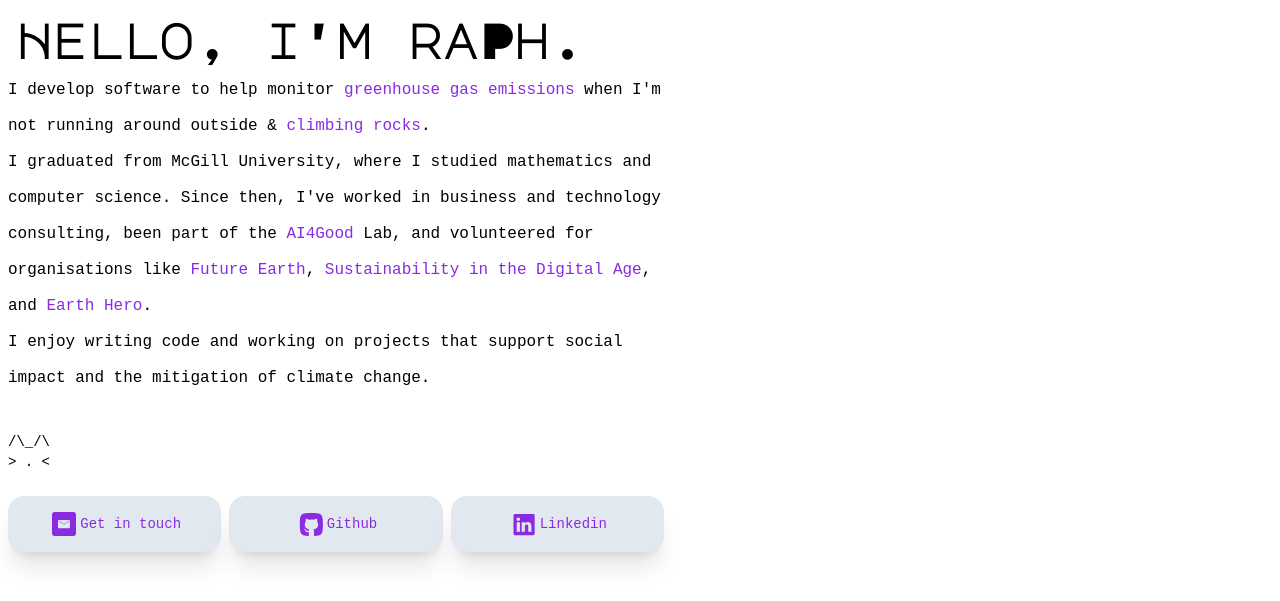
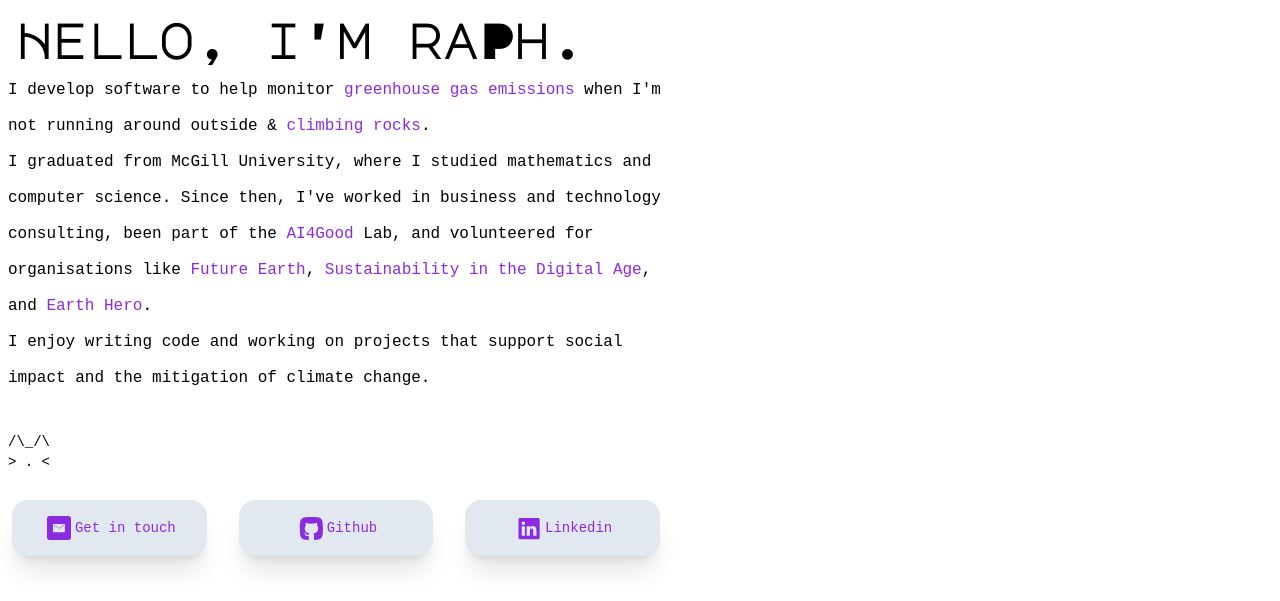
Before and after one commit to raphaelletseng/index-landing, a plain HTML site: page index.html in a window 1280 px wide. Shown: the top 601 px of the page. Drawn offline with Linux system fonts and the light colour scheme.

Commit message:
dark tests

```diff
--- a/index.html
+++ b/index.html
@@ -11,9 +11,9 @@
         <title> raphtsengzr </title>
 
     </head>
-    <body class="min-h-screen">
-        <div class="px-2 pt-2 text-3xl max-w-2xl">
-            <h1 class="font-majormono md:text-5xl font-semibold p-2"> Hello, i'm raPh. </h1>
+    <body class="min-h-screen dark:bg-black">
+        <div class="px-2 pt-2 text-3xl max-w-2xl dark:text-white">
+            <h1 class="font-majormono md:text-5xl font-semibold p-2 dark:text-white"> Hello, i'm raPh. </h1>
             <p> I develop software to help monitor <a href="https://www.ghgsat.com" rel="noopener" target="_blank">greenhouse gas emissions</a> when I'm not running around outside & <a href="assets/kamou_moby_dick.jpeg" rel="noopener" target="_blank">climbing</a> <a href="assets/rumney_the_crusher.JPG" rel="noopener" target="_blank">rocks</a>. </p>
             <p> I graduated from McGill University, where I studied mathematics and computer science. Since then, I've worked in business and technology consulting,
                 been part of the <a href="https://www.ai4goodlab.com/" rel="noopener" target="_blank">AI4Good</a> Lab, and volunteered for organisations like <a href="https://futureearth.org/" rel="noopener" target="_blank">Future Earth</a>, <a href="https://sustainabilitydigitalage.org/" rel="noopener" target="_blank">Sustainability in the Digital Age</a>, and <a href="https://www.earthhero.org/" rel="noopener" target="_blank">Earth Hero</a>.
@@ -21,19 +21,19 @@
             <p> I enjoy writing code and working on projects that support social impact and the mitigation of climate change. </p>
             <br/>
             <p class="text-sm">/\_/\<br/>> . <<br/>  </p>
-            <ul class="list-none mx-auto my-6 flex flex-row items-center gap-2">
-                <li class="w-1/3 flex flex-col items-center text-center bg-slate-200 py-3 rounded-2xl shadow-xl">
+            <ul class="list-none p-1 mx-auto my-6 flex flex-row items-center gap-8">
+                <li class="w-1/3 flex flex-col items-center text-center bg-slate-200 py-3 px-3 rounded-2xl shadow-xl">
                     <a class="text-sm flex text-center items-center mx-auto" href="mailto:raphaelletseng@gmail.com" rel="noopener" target="_blank">
                     <svg class="h-8 p-1 blueviolet" viewbox="0 0 72 72" xmlns="http://www.w3.org/2000/svg"><g fill="none" fill-rule="evenodd"><path d="M8 72h56a8 8 0 0 0 8-8V8a8 8 0 0 0-8-8H8a8 8 0 0 0-8 8v56a8 8 0 0 0 8 8Z" fill="currentColor"/><path d="M18 26.162v20.386c0 1.109.812 2.007 1.93 2.007h31.815c1.117 0 1.93-.909 1.93-2.007V26.162c0-1.217-.727-2.162-1.93-2.162H19.93c-1.25 0-1.93.969-1.93 2.162m2.933 1.776c0-.491.298-.772.773-.772.293 0 11.854 7.325 12.554 7.755l1.81 1.125c.573-.384 1.15-.713 1.744-1.111 1.213-.776 12.011-7.77 12.308-7.77.477 0 .773.282.773.773 0 .52-1.002 1.037-1.655 1.435-4.1 2.5-8.2 5.224-12.26 7.816-.237.16-.695.503-1.04.45-.382-.059-12.146-7.617-14.287-8.875-.321-.19-.72-.363-.72-.826" fill="#E2E8F0"/></g></svg>
                     Get in touch</a>
                 </li>
-                <li class="w-1/3 flex flex-row items-center text-center bg-slate-200 py-3 rounded-2xl shadow-xl" onclick="">
+                <li class="w-1/3 flex flex-row items-center text-center bg-slate-200 py-3 px-3 rounded-2xl shadow-xl" onclick="">
                     <a class="text-sm flex text-center items-center mx-auto" href="https://github.com/raphaelletseng" rel="noopener" target="_blank">
                     <svg class="h-8 p-1 blueviolet" fill="none" viewbox="0 0 25 25" xmlns="http://www.w3.org/2000/svg"><path clip-rule="evenodd" d="M15.748 24.947c8.342-.24 9.163-1.997 9.163-11.966 0-11-1-12-12-12s-12 1-12 12c0 9.995.826 11.734 9.228 11.968a.503.503 0 0 0 .1-.32c0-.25-.01-2.817-.015-3.7-3.037.64-3.678-1.419-3.678-1.419-.497-1.222-1.213-1.548-1.213-1.548-.99-.656.075-.643.075-.643 1.096.075 1.673 1.091 1.673 1.091.974 1.617 2.556 1.15 3.178.88.1-.684.381-1.15.693-1.415-2.425-.267-4.974-1.175-4.974-5.23 0-1.155.426-2.099 1.124-2.839-.113-.268-.487-1.344.107-2.8 0 0 .917-.285 3.003 1.084a10.755 10.755 0 0 1 2.734-.356c.927.004 1.861.121 2.734.356 2.085-1.369 3-1.084 3-1.084.596 1.456.221 2.532.108 2.8.7.74 1.123 1.684 1.123 2.84 0 4.064-2.553 4.96-4.986 5.22.392.327.741.973.741 1.96a1298.915 1298.915 0 0 1-.013 4.802c0 .11.03.224.095.32Z" fill="currentColor" fill-rule="evenodd"/></svg>
                         Github
                     </a>
                 </li>
-                <li class="w-1/3 flex flex-col items-center text-center bg-slate-200 py-3 rounded-2xl shadow-xl">
+                <li class="w-1/3 flex flex-col items-center text-center bg-slate-200 py-3 px-3 rounded-2xl shadow-xl">
                     <a class="text-sm flex text-center items-center mx-auto" href="https://www.linkedin.com/in/rapha%C3%ABlletseng/" rel="noopener" target="_blank">
                         <svg class="h-8 p-1 blueviolet" viewbox="0 0 56 56" xml:space="preserve" xmlns="http://www.w3.org/2000/svg"><path d="M30.071 27.101v-.077a2.031 2.031 0 0 1-.05.077h.05z"/><path d="M49.265 4.667H7.145c-2.016 0-3.651 1.596-3.651 3.563v42.613c0 1.966 1.635 3.562 3.651 3.562h42.12c2.019 0 3.654-1.597 3.654-3.562V8.23c0-1.968-1.636-3.563-3.654-3.563zm-30.79 41.637H11.01V23.845h7.465v22.459zm-3.732-25.527h-.05c-2.504 0-4.124-1.725-4.124-3.88 0-2.203 1.67-3.88 4.223-3.88 2.554 0 4.125 1.677 4.175 3.88 0 2.155-1.622 3.88-4.224 3.88zm30.651 25.527h-7.465V34.286c0-3.018-1.08-5.078-3.781-5.078-2.062 0-3.29 1.389-3.831 2.731-.197.479-.245 1.149-.245 1.821v12.543h-7.465s.098-20.354 0-22.459h7.465v3.179c.992-1.53 2.766-3.709 6.729-3.709 4.911 0 8.594 3.211 8.594 10.11v12.88z" fill="currentColor"/></svg>
                     Linkedin</a>
@@ -42,13 +42,13 @@
         </div>
         <br />
         <div id="fun" class="flex flex-col justify-center md:flex-row p-1 items-center gap-1 mb-12 scroll-mt-40">
-            <div class="w-full md:w-5/6 flex flex-col items-center py-1 px-2">
+            <div class="w-full md:w-5/6 flex flex-col items-center py-1 px-2 dark:text-white">
                 <p> Checkout some daily <a href="https://raphaelletseng.github.io/news_autoscraper/" rel="noopener" target="_blank">news headlines</a>:</p>
                 <div class="w-full shadow-xl">
                     <iframe src="https://raphaelletseng.github.io/news_autoscraper/" frameBorder="0" style="width: 100%; height: 450px"></iframe>
                 </div>
             </div>
-            <div class="w-full md:w-5/6 flex flex-col items-center py-1 px-2">
+            <div class="w-full md:w-5/6 flex flex-col items-center py-1 px-2 dark:text-white">
                 <p> Or some <a href="https://github.com/raphaelletseng/mtlcafes/" rel="noopener" target="_blank">cafes I like</a>: </p>
                 <div class="w-full shadow-xl">
                     <iframe src="https://raphaelletseng.github.io/mtlcafes/" frameBorder="0" style="width: 100%; height: 450px"></iframe>
```
Also changed, not shown: css/style.css.
